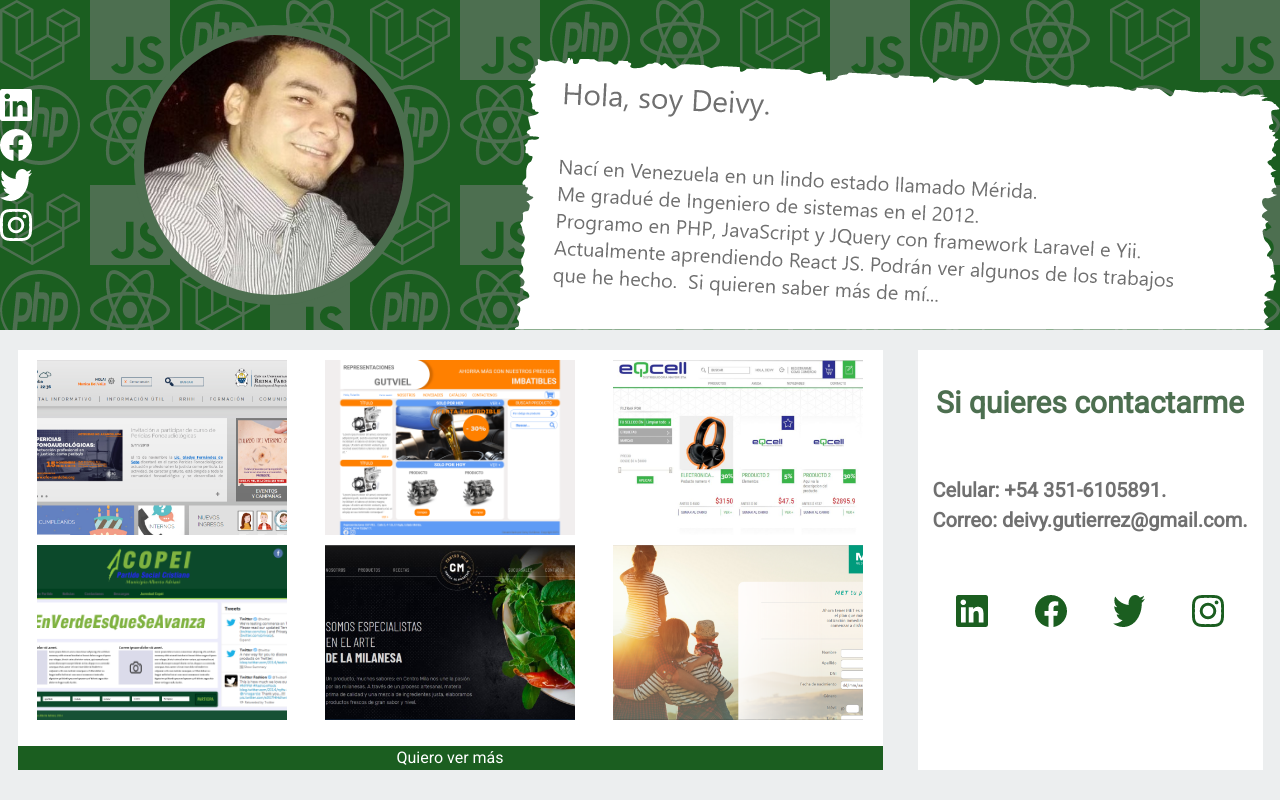
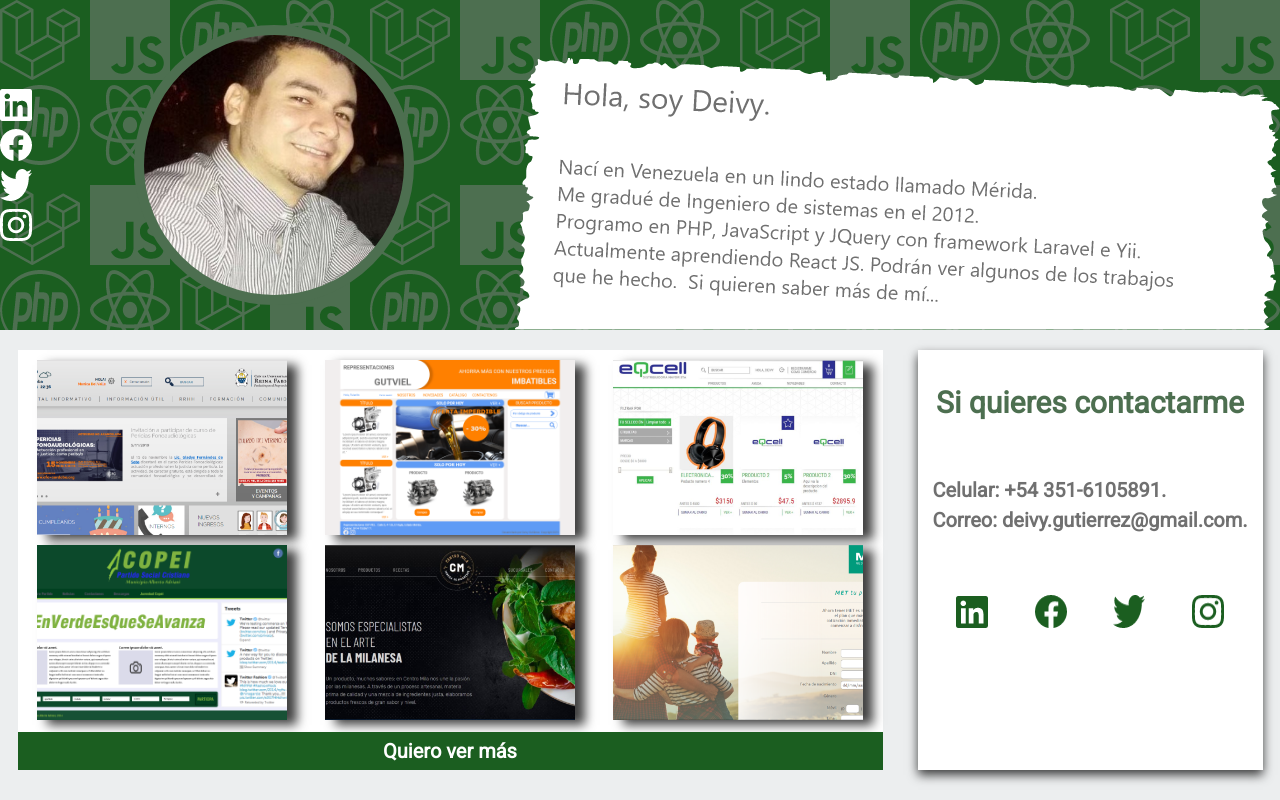
Before and after one commit to dpaul20/dpaul20, a plain HTML site: page index.html in a window 1280 px wide. Drawn offline with Linux system fonts and the light colour scheme.

Commit message:
se agrega sombras

```diff
--- a/index.html
+++ b/index.html
@@ -18,7 +18,8 @@
 	<div class="container-fluid no-padding">
         <div id="dp-header">
         	<div id="dp-iconos-verticales">
-				<img src="/dpaul20/public/img/redes-vertical/linkedin-brands.png" alt="linkedin">
+        		<a href="https://www.linkedin.com/in/deivy-paul-guti%C3%A9rrez-vielma/" target="_blank"><img src="/dpaul20/public/img/redes-vertical/linkedin-brands.png" alt="linkedin"></a>
+
 				<img src="/dpaul20/public/img/redes-vertical/facebook-brands.png" alt="facebook">
 				<img src="/dpaul20/public/img/redes-vertical/twitter-brands.png" alt="twitter">
 				<img src="/dpaul20/public/img/redes-vertical/instagram-brands.png" alt="instagram">
@@ -65,7 +66,7 @@
 
 					Correo: <a href="mailto:deivy.gutierrez@gmail.com">deivy.gutierrez@gmail.com</a>.<br>
 					<div id="dp-iconos-redes">
-						<img src="/dpaul20/public/img/redes/linkedin-brands.png" alt="linkedin">
+						<a href="https://www.linkedin.com/in/deivy-paul-guti%C3%A9rrez-vielma/" target="_blank"><img src="/dpaul20/public/img/redes/linkedin-brands.png" alt="linkedin"></a>
 						<img src="/dpaul20/public/img/redes/facebook-brands.png" alt="facebook">
 						<img src="/dpaul20/public/img/redes/twitter-brands.png" alt="twitter">
 						<img src="/dpaul20/public/img/redes/instagram-brands.png" alt="instagram">
--- a/public/css/app.css
+++ b/public/css/app.css
@@ -65,6 +65,7 @@ div#dp-contenedor-contacto {
     display: flex;
     flex-direction: column;
     align-items: center;
+    box-shadow: 0px 5px 10px 0px rgba(0,0,0,0.75);
 }
 
 .dp-contenido-contacto {
@@ -89,11 +90,15 @@ div#dp-galeria {
 
 .centrar-imagen {
     margin-top: 10px;
+    box-shadow: 10px 5px 10px 0px rgba(0,0,0,0.75);
 }
 
 div#dp-btn-vermas {
+    display: flex;
+    justify-content: center;
+    align-items: center;
     background-color: #1B5E20;
-    text-align: center;
+    height: 38px;
 }
 
 a {}
@@ -101,6 +106,8 @@ a {}
 div#dp-btn-vermas a {
     text-decoration: none;
     color: #FFFFFF;
+    font-size: 20px;
+    font-weight: bold;
 }
 
 div#dp-iconos-verticales {
```
